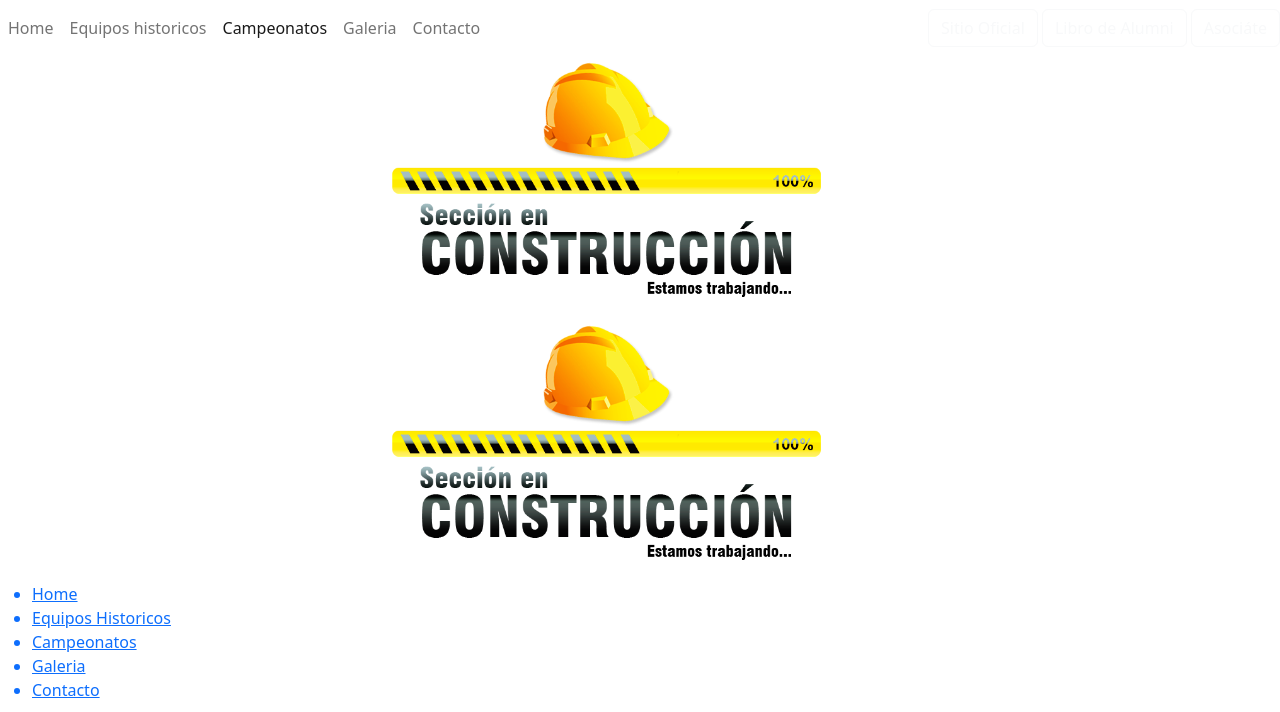
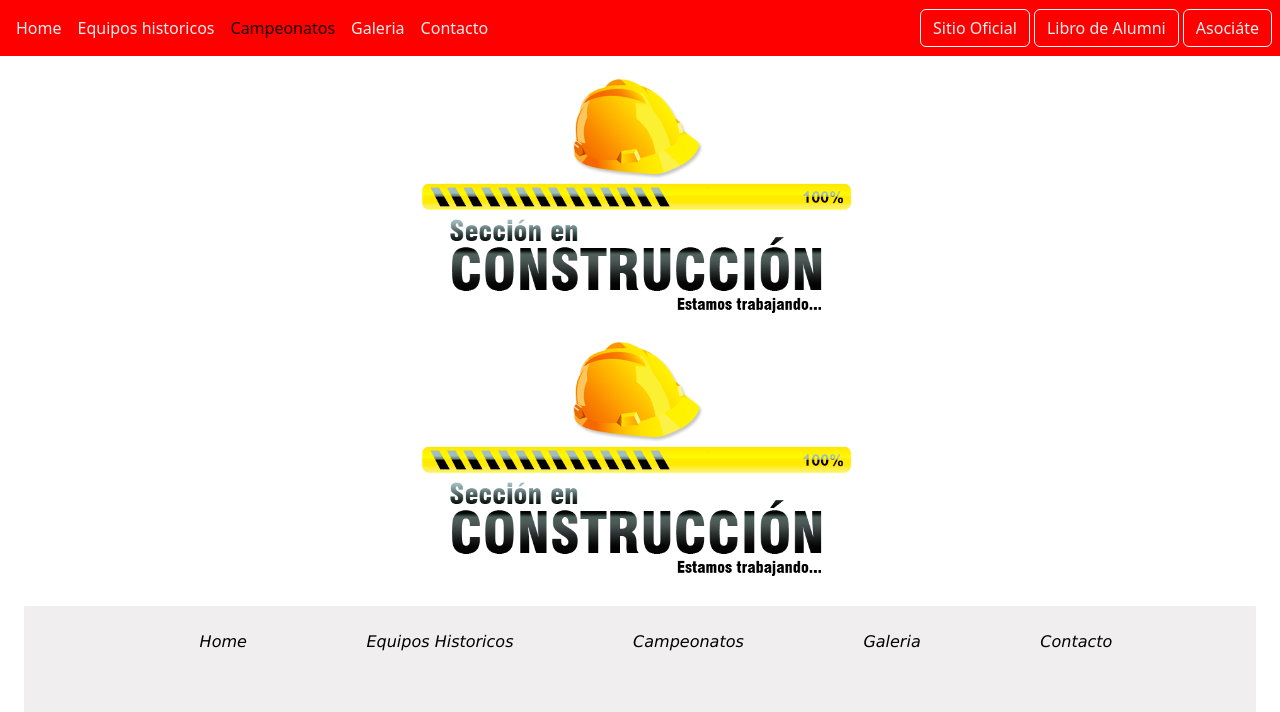
Before and after one commit to vvazquez86/fortinerosWeb, a website: page pages/campeonatos.html in a window 1280 px wide. Shown: the top 712 px of the page. Drawn offline with nearby package versions, Linux system fonts and the light colour scheme; the site is published under a folder, as on GitHub Pages, so addresses that start at the root find nothing.

Commit message:
solucion estilos

```diff
--- a/pages/campeonatos.html
+++ b/pages/campeonatos.html
@@ -11,7 +11,7 @@
     <link href="https://cdn.jsdelivr.net/npm/bootstrap@5.2.0-beta1/dist/css/bootstrap.min.css" rel="stylesheet"
         integrity="sha384-0evHe/X+R7YkIZDRvuzKMRqM+OrBnVFBL6DOitfPri4tjfHxaWutUpFmBp4vmVor" crossorigin="anonymous">
     <!-- CSS Propio -->
-    <link rel="stylesheet" href="/css/estilos.css">
+    <link rel="stylesheet" href="../css/estilos.css">
 </head>
 
 <body>
```
Also changed, not shown: pages/contacto.html (+1 -1 lines), pages/equipos.html (+1 -1 lines), pages/galeria.html (+1 -1 lines).
